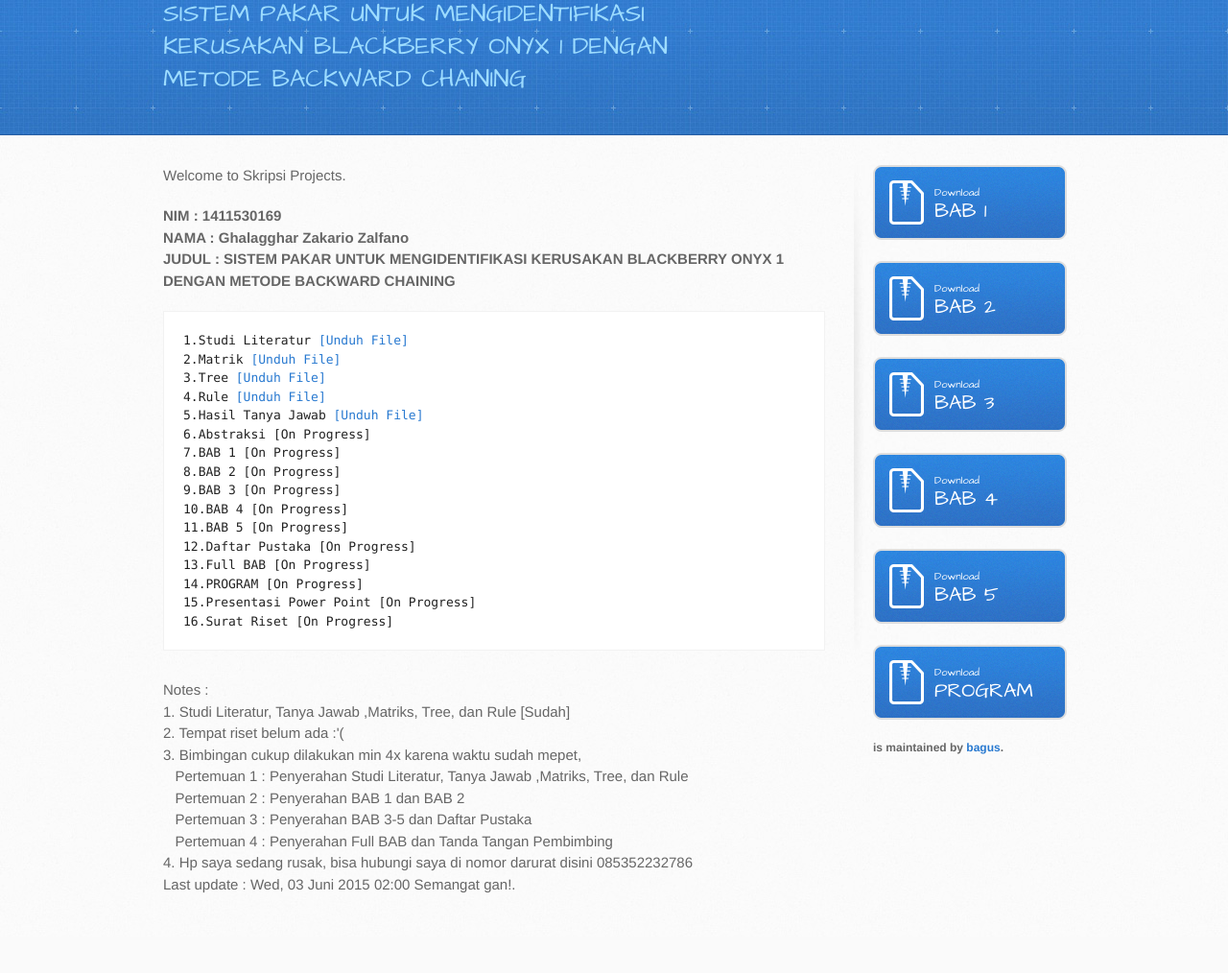
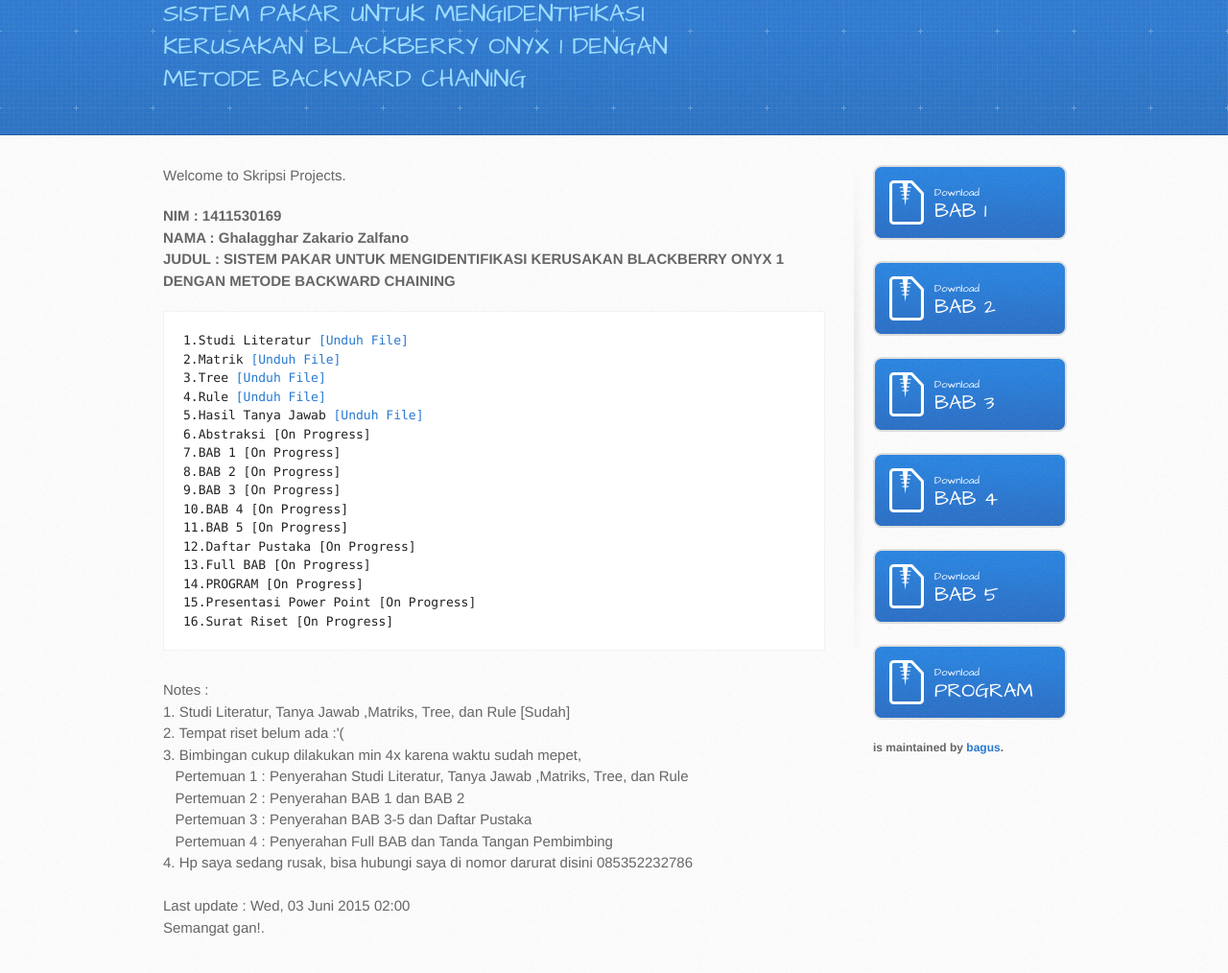
Before and after one commit to anugrahbsoe/ghalagar, a plain HTML site: page index.html in a window 1280 px wide. Shown: the part 128-1142 px from the top of the page at 96% size. Before the commit the page ends 1104 px from the top, so only its background shows below. Drawn offline with Linux system fonts and the light colour scheme.

Commit message:
update index

```diff
--- a/index.html
+++ b/index.html
@@ -61,9 +61,9 @@ Notes :<br>
 &nbsp;&nbsp;&nbsp;Pertemuan 2 : Penyerahan BAB 1 dan BAB 2 <br>
 &nbsp;&nbsp;&nbsp;Pertemuan 3 : Penyerahan BAB 3-5 dan Daftar Pustaka <br>
 &nbsp;&nbsp;&nbsp;Pertemuan 4 : Penyerahan Full BAB dan Tanda Tangan Pembimbing <br>
-4. Hp saya sedang rusak, bisa hubungi saya di nomor darurat disini 085352232786
+4. Hp saya sedang rusak, bisa hubungi saya di nomor darurat disini 085352232786 <br><br>
 
-<p>Last update : Wed, 03 Juni 2015 02:00
+<p>Last update : Wed, 03 Juni 2015 02:00 <br>
 Semangat gan!.</p>
         </section>
 
```
